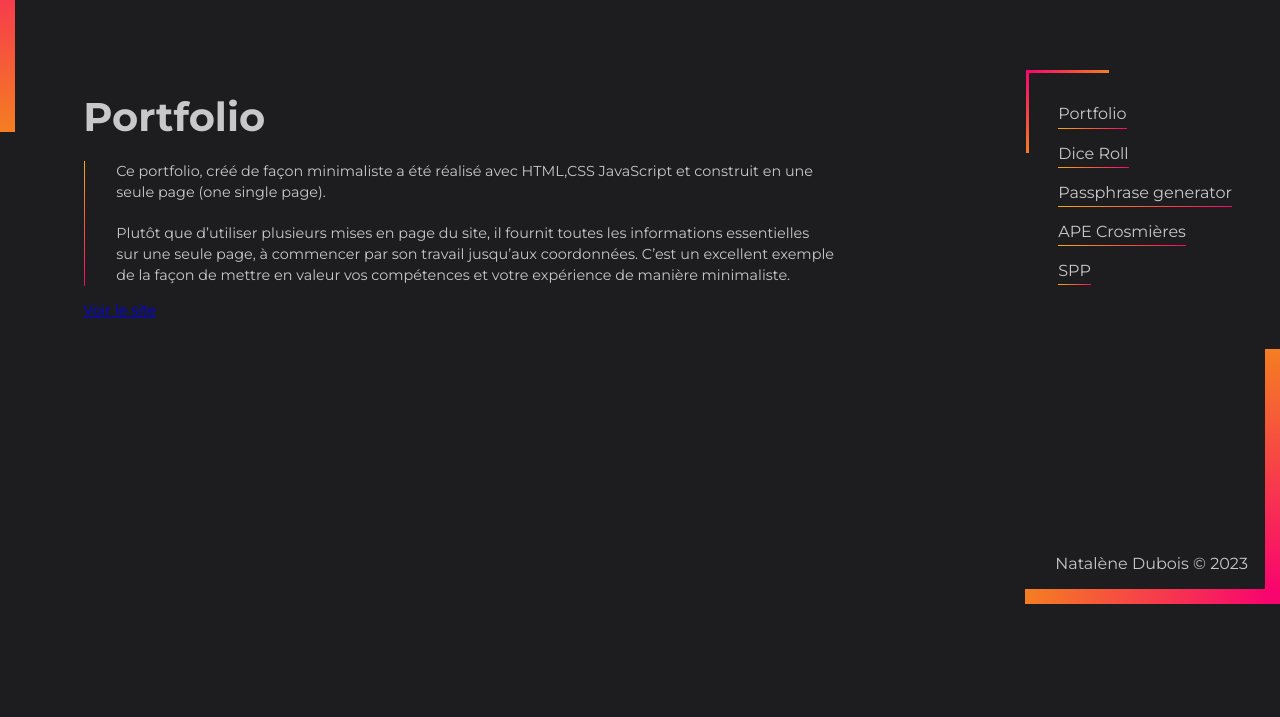
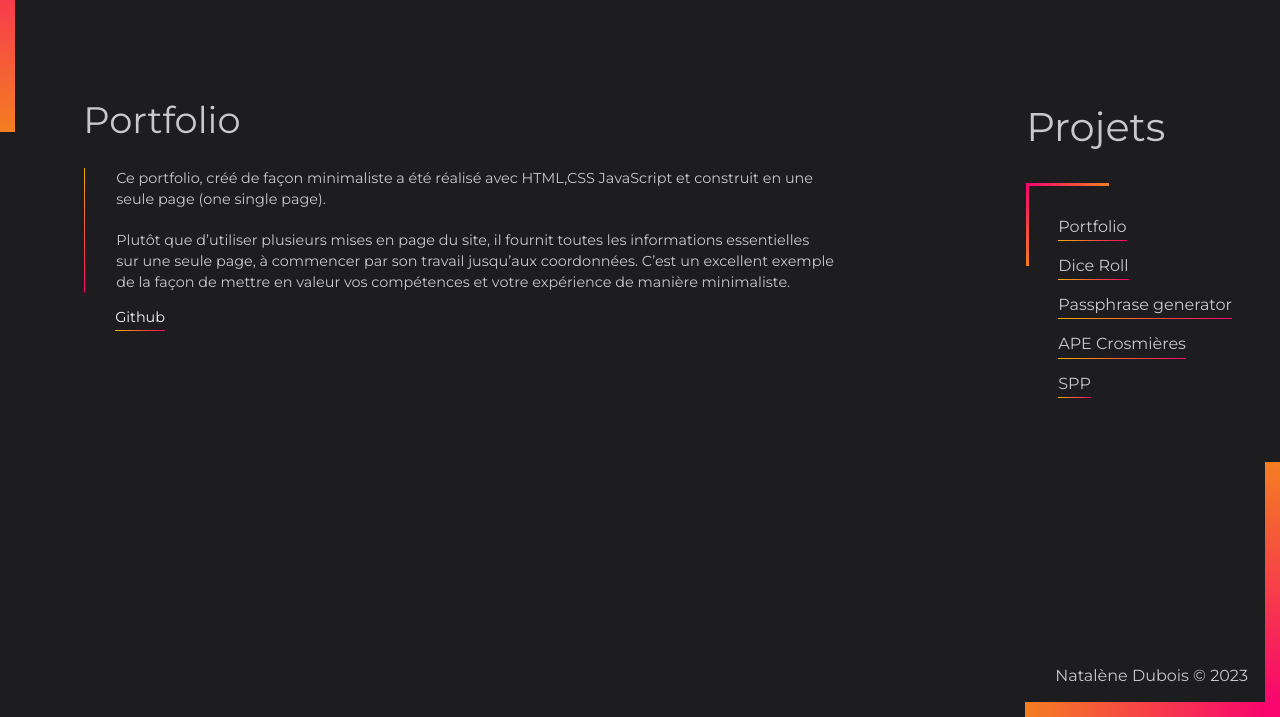
Before and after one commit to Natalene35/Portfolio, a plain HTML site: page index.html in a window 1280 px wide. Both pictures are taken after a click on the link "Portfolio". Shown: the part 187-904 px from the top of the page. Before the commit the page ends 800 px from the top, so only its background shows below. Drawn offline with nearby package versions, Linux system fonts and the light colour scheme.

Commit message:
Fix lien et scss dessus

```diff
--- a/assets/css/reset.css
+++ /dev/null
@@ -1,48 +0,0 @@
-/* http://meyerweb.com/eric/tools/css/reset/
-   v2.0 | 20110126
-   License: none (public domain)
-*/
-
-html, body, div, span, applet, object, iframe,
-h1, h2, h3, h4, h5, h6, p, blockquote, pre,
-a, abbr, acronym, address, big, cite, code,
-del, dfn, em, img, ins, kbd, q, s, samp,
-small, strike, strong, sub, sup, tt, var,
-b, u, i, center,
-dl, dt, dd, ol, ul, li,
-fieldset, form, label, legend,
-table, caption, tbody, tfoot, thead, tr, th, td,
-article, aside, canvas, details, embed,
-figure, figcaption, footer, header, hgroup,
-menu, nav, output, ruby, section, summary,
-time, mark, audio, video {
-	margin: 0;
-	padding: 0;
-	border: 0;
-	font-size: 100%;
-	font: inherit;
-	vertical-align: baseline;
-}
-/* HTML5 display-role reset for older browsers */
-article, aside, details, figcaption, figure,
-footer, header, hgroup, menu, nav, section {
-	display: block;
-}
-body {
-	line-height: 1;
-}
-ol, ul {
-	list-style: none;
-}
-blockquote, q {
-	quotes: none;
-}
-blockquote:before, blockquote:after,
-q:before, q:after {
-	content: '';
-	content: none;
-}
-table {
-	border-collapse: collapse;
-	border-spacing: 0;
-}
--- a/assets/css/style.scss
+++ b/assets/css/style.scss
@@ -67,6 +67,18 @@ body {
         font-size: 0.9rem;
         line-height: 1.3rem;
 
+        h1 {
+            font-weight: 400;
+            font-size: 3rem;
+            margin-left: -10px;
+            margin-bottom: 4rem;
+        }
+
+        h3 {
+            font-size: 1.7rem;
+            font-weight: 400;
+        }
+
         p {
             border-left: 1px solid transparent;
             @include mixins.em($direction : to top);
@@ -78,14 +90,25 @@ body {
                 @include mixins.em;
             }
         }
+
+        a {
+            text-decoration: none;
+            margin-left: 2rem;
+            color: whitesmoke;
+            padding-bottom: 0.3rem;
+            @include mixins.em($direction : to left, $repeat: repeat-x, $size: 100% 1px);
+            transition: transform 0.3s;
+
+            &:hover {
+                @include mixins.em($direction : to right, $repeat: repeat-x, $size: 100% 1px);
+                transform: scale(1.1);
+            }
+        }
+
+
     }
 
-    h1 {
-        font-weight: 400;
-        font-size: 3rem;
-        margin-left: -10px;
-        margin-bottom: 4rem;
-    }
+
 
     /* Contenu du aside */
 
@@ -95,7 +118,7 @@ body {
         margin: 1rem;
 
         h2 {
-            font-weight: 100;
+            font-weight: 400;
             font-size: 1.7rem;
         }
 
@@ -192,6 +215,11 @@ body {
                 font-size: 5rem;
             }
 
+            h3 {
+                font-size: 2.3rem;
+                font-weight: 400;
+            }
+
             aside {
                 margin-right: 5rem;
             }
--- a/assets/js/main.js
+++ b/assets/js/main.js
@@ -23,36 +23,24 @@ jQuery(document).ready(function ($) {
     data = await callApi();
 
     let linkElmt = e.currentTarget.id;
-        console.log(linkElmt);
+    //console.log(linkElmt);
     //console.log("current target : " + e.currentTarget);
     $(".demo").each(function (index) {
       //Selectionne l'id des a
-            if(linkElmt == data.sites[index].nom) {
-
-
-            console.log(data.sites[index]);
-
-            // N'affiche que la derniere donnée du json
+      if (linkElmt == data.sites[index].nom) {
+        //console.log(data.sites[index]);
         $("h1").remove();
-            if("h2") $("h2").remove();
-            $("#home").append("<h2>" + data.sites[index].nom + "</h2>");
+        if ("h3") $("h3").remove();
+        $("#home").append("<h3>" + data.sites[index].nom + "</h3>");
         $("main p").remove();
         $("#home").append(data.sites[index].text);
+        $("#home").append(webGithub).attr("href", data.sites[index].github);
+        if(webLink) webLink.remove();
+        if (data.sites[index].site !== "#") {
+            console.log("passe");
           $("#home").append(webLink).attr("href", data.sites[index].site);
+        }
       }
     });
   }
-
-    async function displayPortfolio() {
-        console.log(data.portfolio[0].site);
-        $("h1").remove();
-        $("#home").prepend("<h2>" + data.portfolio[0].nom + "</h2>");
-        $("main p").remove();
-        $("#home").append(data.portfolio[0].text);
-        $("#home").append(webLink).attr("href", "https://www.w3schools.com/jquery/html_prop.asp");
-    }
-
-
-
-
-})
+});
--- a/assets/link.json
+++ b/assets/link.json
@@ -3,36 +3,36 @@
     {
       "nom": "Portfolio",
       "text": "<p> Ce portfolio, créé de façon minimaliste a été réalisé avec HTML,CSS JavaScript et construit en une seule page (one single page).<br> <br> Plutôt que d’utiliser plusieurs mises en page du site, il fournit toutes les informations essentielles sur une seule page, à commencer par son travail jusqu’aux coordonnées. C’est un excellent exemple de la façon de mettre en valeur vos compétences et votre expérience de manière minimaliste.</p>",
-      "site": "http://api.jquery.com/prop/",
-      "github": "#"
+      "site": "#",
+      "github": "https://github.com/Natalene35/Portfolio"
     },
 
     {
       "nom": "DiceRoll",
       "text": "<p>Petit site de lancé de dé réalisé en HTML, CSS et JavaScript.<br><br> Pour le moment, il est possible de lancer un dé de 6, 10 ou 20 faces. Il sera bientôt possible de tirer plusieurs dés en même temps et de jouer à deux.</p>",
-      "site": "#",
-      "github": "#"
+      "site": "https://natalene35.github.io/Dice-roll/",
+      "github": "https://github.com/Natalene35/Dice-roll"
     },
 
     {
       "nom": "PassPhrase",
       "text": "<p>Petit site réalisé en HTML, CSS et JavaScript permettant, à partir d'un texte, de générer une phrase utilisable comme un mot de passe<br> <br> Il est possible d'apporter son propre texte ou de laisser le texte par défaut. Le programme choisi 5 mots au hasard, les acole et les fait commencer par une majuscule. Quelques améliorations sont prévues.</p>",
-      "site": "#",
-      "github": "#"
+      "site": "https://natalene35.github.io/Passphrase-generator/",
+      "github": "https://github.com/Natalene35/Passphrase-generator"
     },
 
     {
       "nom": "Ape",
       "text": "<p>Site réalisé en équipe et JavaScript permettant, à partir d'un texte, de générer une phrase utilisable comme un mot de passe<br> <br> Il est possible d'apporter son propre texte ou de laisser le texte par défaut. Le programme choisi 5 mots au hasard, les acole et les fait commencer par une majuscule. Quelques améliorations sont prévues.</p>",
-      "site": "#",
-      "github": "#"
+      "site": "https://apecrosmieres.fr/",
+      "github": "https://github.com/Natalene35/APE-Crosmieres"
     },
 
     {
       "nom": "Spp",
       "text": "<p>Site réalisé pour un garage et JavaScript permettant, à partir d'un texte, de générer une phrase utilisable comme un mot de passe<br> <br> Il est possible d'apporter son propre texte ou de laisser le texte par défaut. Le programme choisi 5 mots au hasard, les acole et les fait commencer par une majuscule. Quelques améliorations sont prévues.</p>",
       "site": "#",
-      "github": "#"
+      "github": "https://github.com/Natalene35/SPP"
     }
   ]
 }
--- a/index.html
+++ b/index.html
@@ -5,11 +5,11 @@
     <meta charset="UTF-8">
     <meta http-equiv="X-UA-Compatible" content="IE=edge">
     <meta name="viewport" content="width=device-width, initial-scale=1.0">
+    <link rel="preconnect" href="https://fonts.googleapis.com">
+    <link rel="preconnect" href="https://fonts.gstatic.com" crossorigin>
+    <link href="https://fonts.googleapis.com/css2?family=Montserrat:ital,wght@0,100;0,200;0,300;0,400;0,500;0,600;0,700;0,800;1,400&display=swap" rel="stylesheet">
     <link rel="stylesheet" href="assets/css/normalize.css">
     <link rel="stylesheet" href="assets/css/style.css">
-    <link rel="preconnect" href="https://fonts.googleapis.com">
-    <link rel="preconnect" href="https://fonts.gstatic.com" crossorigin>
-    <link href="https://fonts.googleapis.com/css2?family=Montserrat:ital,wght@0,400;0,700;0,800;1,400;1,700&display=swap" rel="stylesheet">
     <script src="https://code.jquery.com/jquery-3.6.3.min.js" integrity="sha256-pvPw+upLPUjgMXY0G+8O0xUf+/Im1MZjXxxgOcBQBXU=" crossorigin="anonymous"></script>
     <title>Portfolio de Natalène</title>
 </head>
```
Also changed, not shown: assets/css/style.css, 1 other file. Lines whose indentation alone changed are shown as unchanged.
